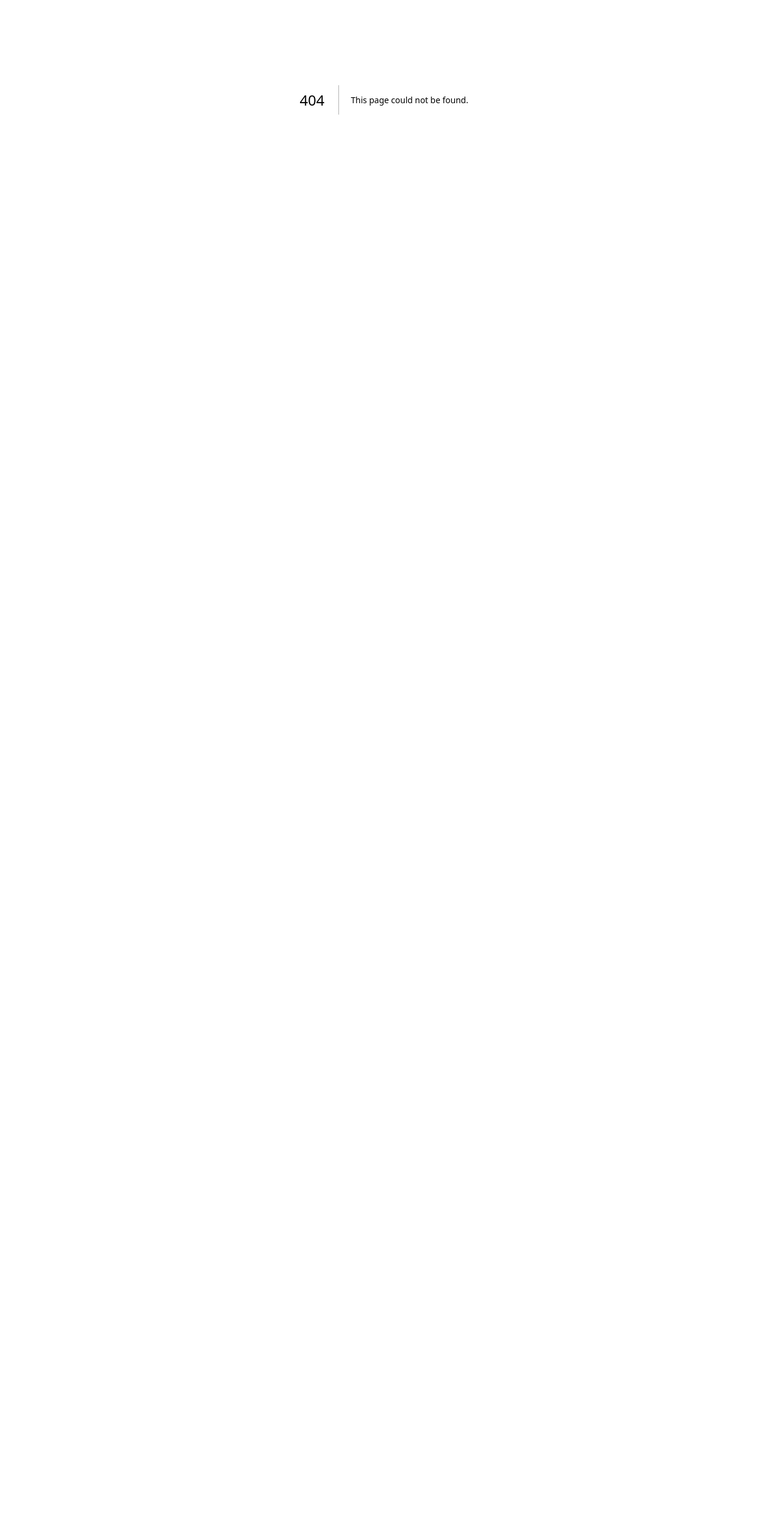
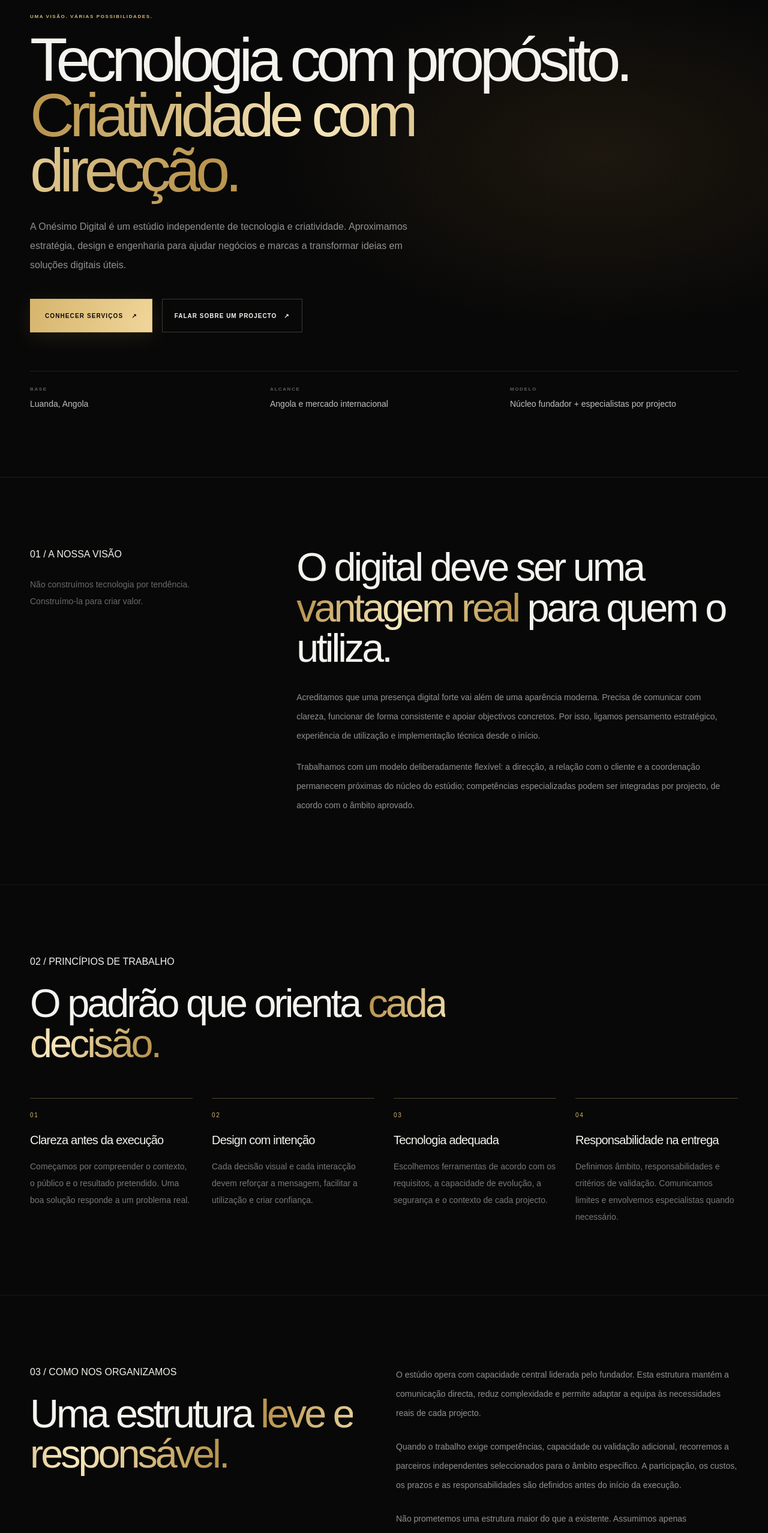
Before and after one commit to onesimo-miguel17/onesimo-digital, a Next.js app: page /sobre in a window 1280 px wide. Before the commit this address had no page. Shown: the part 234-2789 px from the top of the page at 60% size. Before the commit the page ends 800 px from the top, so only its background shows below. Built offline with nearby package versions, Linux system fonts and the light colour scheme.

Commit message:
feat: add studio about page

```diff
--- /dev/null
+++ b/src/app/sobre/page.tsx
@@ -0,0 +1,129 @@
+import type { Metadata } from "next";
+import Link from "next/link";
+import { SiteHeader } from "@/components/site-header";
+import { SectionLabel } from "@/components/section-label";
+
+export const metadata: Metadata = {
+  title: "Sobre",
+  description: "Conheça a visão, a abordagem e o modelo de trabalho da Onésimo Digital, um estúdio independente de tecnologia e criatividade.",
+};
+
+const principles = [
+  {
+    number: "01",
+    title: "Clareza antes da execução",
+    description: "Começamos por compreender o contexto, o público e o resultado pretendido. Uma boa solução responde a um problema real.",
+  },
+  {
+    number: "02",
+    title: "Design com intenção",
+    description: "Cada decisão visual e cada interacção devem reforçar a mensagem, facilitar a utilização e criar confiança.",
+  },
+  {
+    number: "03",
+    title: "Tecnologia adequada",
+    description: "Escolhemos ferramentas de acordo com os requisitos, a capacidade de evolução, a segurança e o contexto de cada projecto.",
+  },
+  {
+    number: "04",
+    title: "Responsabilidade na entrega",
+    description: "Definimos âmbito, responsabilidades e critérios de validação. Comunicamos limites e envolvemos especialistas quando necessário.",
+  },
+];
+
+export default function AboutPage() {
+  return (
+    <>
+      <SiteHeader />
+      <main>
+        <section className="services-page-hero relative overflow-hidden border-b border-white/10">
+          <div aria-hidden="true" className="hero-grid absolute inset-0" />
+          <div className="container-shell relative z-10 pb-20 pt-40 sm:pb-28 sm:pt-48">
+            <SectionLabel>O ESTÚDIO / ONÉSIMO DIGITAL</SectionLabel>
+            <p className="section-overline mt-10">UMA VISÃO. VÁRIAS POSSIBILIDADES.</p>
+            <h1 className="mt-5 max-w-[1000px] text-[clamp(3.3rem,8vw,7rem)] font-medium leading-[.9] tracking-[-.075em]">
+              Tecnologia com propósito. <span className="gold-text">Criatividade com direcção.</span>
+            </h1>
+            <p className="mt-8 max-w-[680px] text-sm leading-8 text-white/55 sm:text-base">
+              A Onésimo Digital é um estúdio independente de tecnologia e criatividade. Aproximamos estratégia, design e engenharia para ajudar negócios e marcas a transformar ideias em soluções digitais úteis.
+            </p>
+            <div className="mt-10 flex flex-wrap gap-4">
+              <Link href="/servicos" className="primary-button">Conhecer serviços <span aria-hidden="true">↗</span></Link>
+              <Link href="/#contacto" className="secondary-button">Falar sobre um projecto <span aria-hidden="true">↗</span></Link>
+            </div>
+            <div className="mt-16 grid gap-5 border-t border-white/10 pt-6 sm:grid-cols-3">
+              <div><p className="meta-label">BASE</p><p className="mt-2 text-sm text-white/75">Luanda, Angola</p></div>
+              <div><p className="meta-label">ALCANCE</p><p className="mt-2 text-sm text-white/75">Angola e mercado internacional</p></div>
+              <div><p className="meta-label">MODELO</p><p className="mt-2 text-sm text-white/75">Núcleo fundador + especialistas por projecto</p></div>
+            </div>
+          </div>
+        </section>
+
+        <section className="section-space">
+          <div className="container-shell grid gap-12 lg:grid-cols-[.7fr_1.3fr]">
+            <div>
+              <SectionLabel>01 / A NOSSA VISÃO</SectionLabel>
+              <p className="mt-6 max-w-[280px] text-sm leading-7 text-white/40">Não construímos tecnologia por tendência. Construímo-la para criar valor.</p>
+            </div>
+            <div>
+              <h2 className="section-heading">O digital deve ser uma <span className="gold-text">vantagem real</span> para quem o utiliza.</h2>
+              <p className="mt-8 max-w-[720px] text-sm leading-8 text-white/55">
+                Acreditamos que uma presença digital forte vai além de uma aparência moderna. Precisa de comunicar com clareza, funcionar de forma consistente e apoiar objectivos concretos. Por isso, ligamos pensamento estratégico, experiência de utilização e implementação técnica desde o início.
+              </p>
+              <p className="mt-5 max-w-[720px] text-sm leading-8 text-white/55">
+                Trabalhamos com um modelo deliberadamente flexível: a direcção, a relação com o cliente e a coordenação permanecem próximas do núcleo do estúdio; competências especializadas podem ser integradas por projecto, de acordo com o âmbito aprovado.
+              </p>
+            </div>
+          </div>
+        </section>
+
+        <section className="section-space border-y border-white/[0.06]">
+          <div className="container-shell">
+            <SectionLabel>02 / PRINCÍPIOS DE TRABALHO</SectionLabel>
+            <h2 className="section-heading mt-6">O padrão que orienta <span className="gold-text">cada decisão.</span></h2>
+            <div className="mt-14 grid gap-8 sm:grid-cols-2 lg:grid-cols-4">
+              {principles.map((principle) => (
+                <article key={principle.number} className="border-t border-[#d6b56d]/35 pt-5">
+                  <p className="text-[10px] tracking-[.18em] text-[#d6b56d]">{principle.number}</p>
+                  <h3 className="mt-5 text-xl tracking-[-.04em]">{principle.title}</h3>
+                  <p className="mt-4 text-sm leading-7 text-white/45">{principle.description}</p>
+                </article>
+              ))}
+            </div>
+          </div>
+        </section>
+
+        <section className="section-space">
+          <div className="container-shell grid gap-10 lg:grid-cols-[1fr_1fr]">
+            <div>
+              <SectionLabel>03 / COMO NOS ORGANIZAMOS</SectionLabel>
+              <h2 className="section-heading mt-6">Uma estrutura <span className="gold-text">leve e responsável.</span></h2>
+            </div>
+            <div className="space-y-6 text-sm leading-8 text-white/55">
+              <p>O estúdio opera com capacidade central liderada pelo fundador. Esta estrutura mantém a comunicação directa, reduz complexidade e permite adaptar a equipa às necessidades reais de cada projecto.</p>
+              <p>Quando o trabalho exige competências, capacidade ou validação adicional, recorremos a parceiros independentes seleccionados para o âmbito específico. A participação, os custos, os prazos e as responsabilidades são definidos antes do início da execução.</p>
+              <p>Não prometemos uma estrutura maior do que a existente. Assumimos apenas compromissos compatíveis com os recursos e os critérios acordados.</p>
+            </div>
+          </div>
+        </section>
+
+        <section className="cta-stage relative overflow-hidden py-24 sm:py-32">
+          <div className="cta-glow" />
+          <div className="container-shell relative text-center">
+            <SectionLabel>O PRÓXIMO PASSO</SectionLabel>
+            <h2 className="section-heading mx-auto mt-7">Tem um desafio digital? <span className="gold-text">Vamos explorá-lo.</span></h2>
+            <p className="mx-auto mt-6 max-w-[560px] text-sm leading-7 text-white/50">Conheça as nossas áreas de actuação e descubra como podemos estruturar uma solução adequada ao seu contexto.</p>
+            <Link href="/servicos" className="primary-button mt-10">Explorar serviços <span aria-hidden="true">↗</span></Link>
+          </div>
+        </section>
+      </main>
+      <footer className="border-t border-white/10 py-8">
+        <div className="container-shell flex flex-col justify-between gap-5 sm:flex-row sm:items-center">
+          <Link href="/" className="text-xs font-semibold tracking-[.13em]">ONÉSIMO <span className="text-[#d6b56d]">DIGITAL.</span></Link>
+          <p className="text-[10px] text-white/35">© {new Date().getFullYear()} Onésimo Digital. Todos os direitos reservados.</p>
+          <Link href="/#inicio" className="text-[9px] tracking-[.15em] text-white/35">VOLTAR AO INÍCIO ↑</Link>
+        </div>
+      </footer>
+    </>
+  );
+}
```
